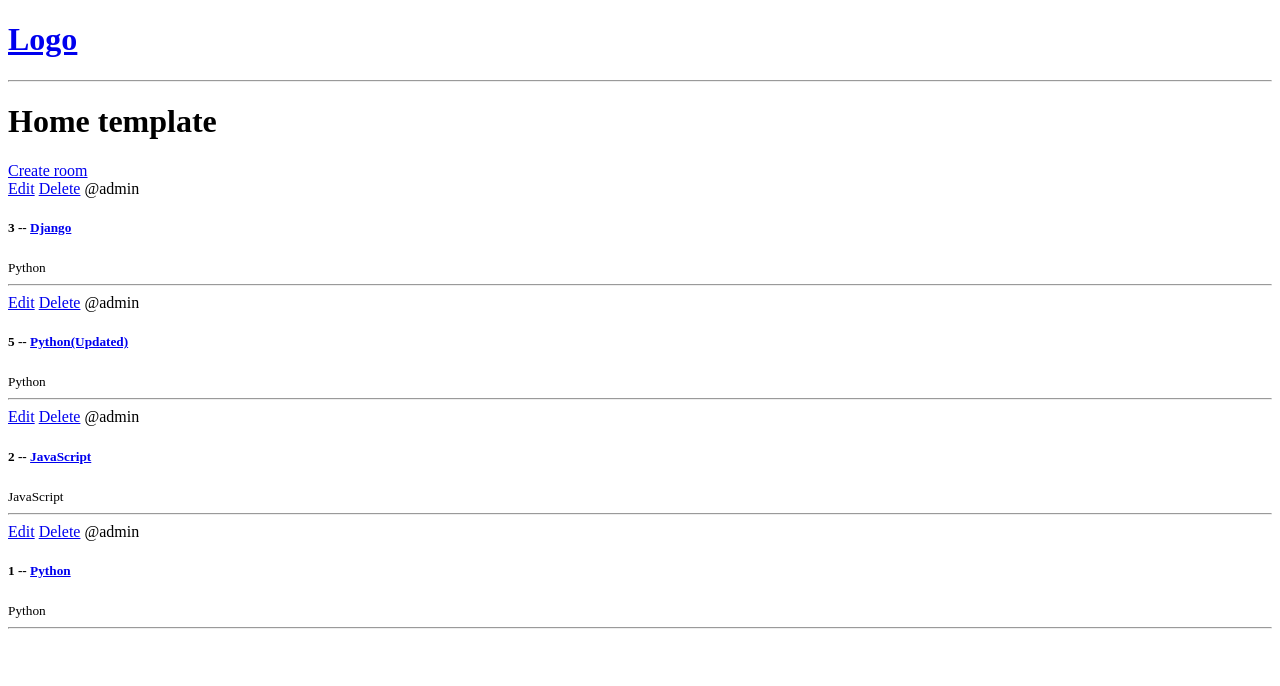
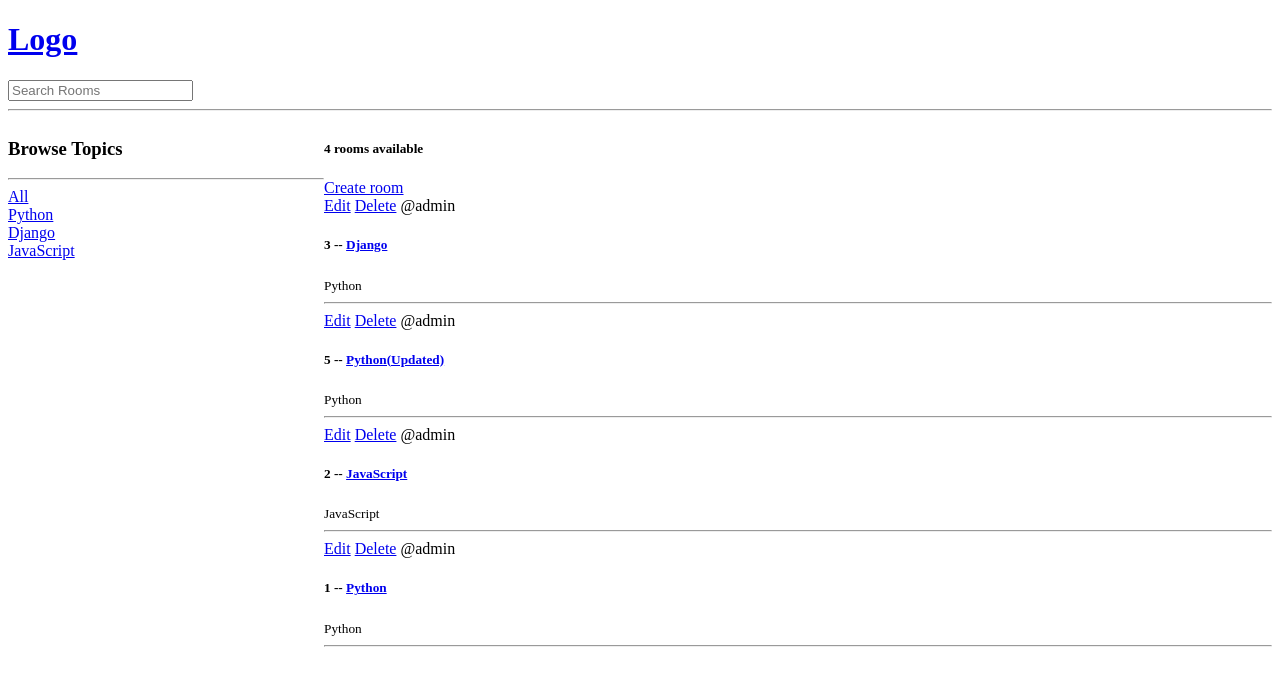
Before and after one commit to Im-Invisible/StudyBuddy, a Django app: page / in a window 1280 px wide. Shown: the top 686 px of the page. Run offline with Django 4.2, Linux system fonts and the light colour scheme; data comes from the database, SQL or seed files in the repository; both versions use the stored data as it was after the commit.

Commit message:
Added rooms search

```diff
--- a/base/templates/base/home.html
+++ b/base/templates/base/home.html
@@ -3,9 +3,30 @@
 
 {% block content %}
 
-    <h1>Home template</h1>
+<style>
+    .home-container{
+        display: grid;
+        grid-template-columns: 1fr 3fr;
+    }
+</style>
 
+<div class="home-container">
     <div>
+        <h3>Browse Topics</h3><hr>
+
+        <div>
+            <a href="{% url 'home' %}">All</a>
+        </div>
+
+        {% for topic in topics %}
+            <div>
+                <a href="{% url 'home' %}?q={{ topic.name }}">{{ topic.name }}</a>
+            </div>
+        {% endfor %}
+    </div>
+
+    <div class="">
+        <h5>{{ room_count }} rooms available</h5>
         <a href="{% url 'create-room' %}">Create room</a>
         <div>
             {% for room in rooms %}
@@ -15,10 +36,12 @@
                     <span>@{{ room.host.username }}</span>
                     <h5>{{ room.id }} -- <a href="{% url 'room' room.id %}">{{ room.name }}</h5></a>
                     <small>{{ room.topic.name }}</small>
-                   <hr>
+                    <hr>
                 </div>
             {% endfor %}
         </div>
     </div>
 
+</div>
+
 {% endblock content %}
--- a/base/views.py
+++ b/base/views.py
@@ -1,5 +1,7 @@
+from unicodedata import name
 from django.shortcuts import render, redirect
-from .models import Room
+from django.db.models import Q
+from .models import Room, Topic
 from .forms import RoomForm
 
 
@@ -11,8 +13,17 @@ from .forms import RoomForm
 
 
 def home(request):
-    rooms = Room.objects.all()
-    context = {'rooms': rooms}
+    q = request.GET.get('q') if request.GET.get('q') != None else ''
+
+    rooms = Room.objects.filter(
+        Q(topic__name__contains=q) |
+        Q(name__icontains=q) |
+        Q(description__icontains=q)
+        )
+    topics = Topic.objects.all()
+    room_count = rooms.count()
+
+    context = {'rooms': rooms, 'topics': topics, 'room_count': room_count}
     return render(request, 'base/home.html', context)
 
 
--- a/templates/navbar.html
+++ b/templates/navbar.html
@@ -2,4 +2,9 @@
     <h1>Logo</h1>
 </a>
 
+<form method="GET" action="{% url 'home' %}">
+    <input type="text" name="q" placeholder="Search Rooms">
+</form>
+
+
 <hr>
```
Also changed, not shown: db.sqlite3.
